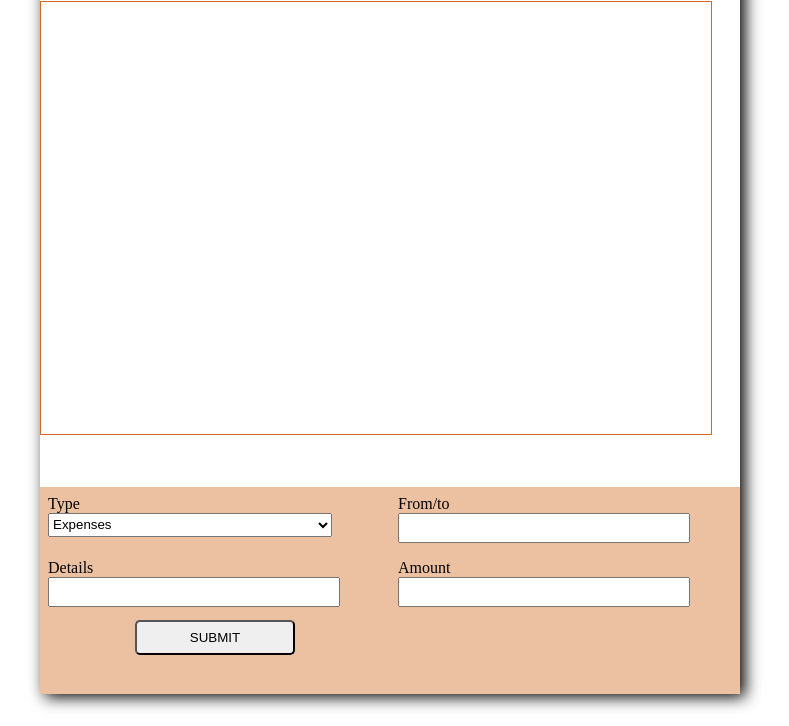
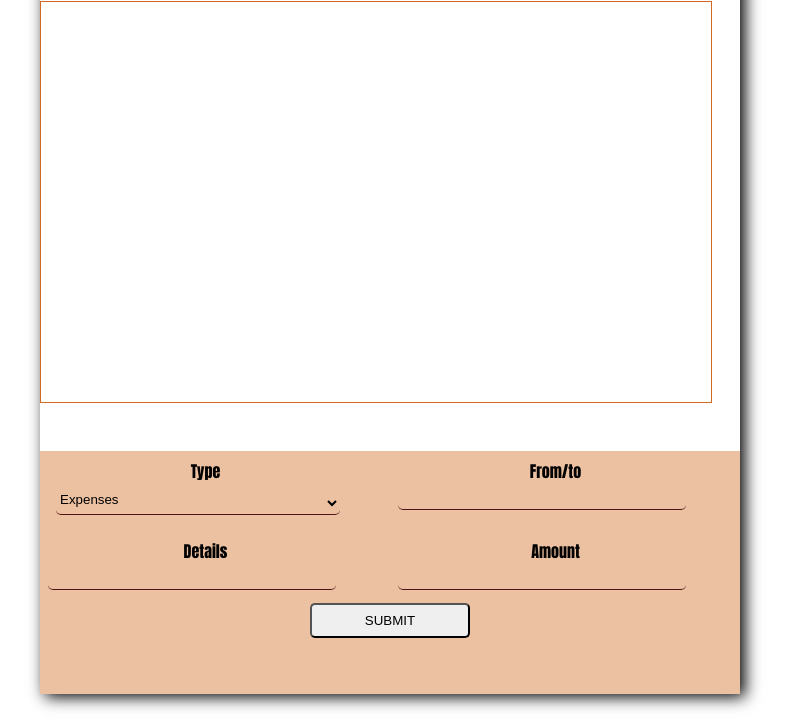
Before and after one commit to Emilance/Typescript-Budget-log, a plain HTML site: page public/Index.html in a window 1280 px wide. Shown: the part 74-800 px from the top of the page, without its empty margins (250-1039 px from the left). Drawn offline with Linux system fonts and the light colour scheme.

Commit message:
style updated

```diff
--- a/public/Style.css
+++ b/public/Style.css
@@ -35,14 +35,14 @@ p{
 
 .logContainer{
 
-    height:80%;
+    height:68%;
 
 }
 h2{
     text-align: center;
 }
 .logContainer > ol{
-    height:54vh;
+    height:50vh;
     overflow-y: auto;
     border: 1px solid chocolate;
     width:90%;
@@ -73,7 +73,7 @@ ol::-webkit-scrollbar-thumb{
 
 
 .inputContainer{
-    height:30%;
+    height:32%;
     background-color: rgba(210, 105, 30, 0.411);
 }
 
@@ -83,16 +83,31 @@ form{
     margin-bottom: 1rem;
 }
 
-.field{
+.field, select{
     margin:0.5rem;
     display: flex;
     flex-direction: column;
     width: clamp(10rem, 90%, 20rem);
 }
 
+label{
+    text-align: center;
+    font-size: 1rem;
+    font-family: Impact, Haettenschweiler, 'Arial Narrow Bold', sans-serif;
+}
+
 input, select{
     width:clamp(10rem, 90%, 20rem);
     height:1.5rem;
+    background:none;
+    border:none;
+    border-bottom: 1.5px outset brown;
+    border-radius: 5px;
+}
+
+input:focus, select:focus{
+   outline:none;
+   background:  rgba(210, 105, 30, 0.671);
 }
 
 #submit {
@@ -100,4 +115,10 @@ input, select{
     margin: 0.3rem auto;
     padding:0.5rem;
     border-radius: 5px;
+    grid-column: 1 /span 2;
 }
+
+#submit:hover{
+    background-color: brown;
+    color:aliceblue;
+}
--- a/public/classes/ListTemplate.js
+++ b/public/classes/ListTemplate.js
@@ -26,7 +26,6 @@ export class ListTemplate {
         if (button) {
             console.log(button);
             button.addEventListener('click', e => {
-                e;
                 console.log(e.target);
             });
         }
```
Also changed, not shown: 1 other file.
